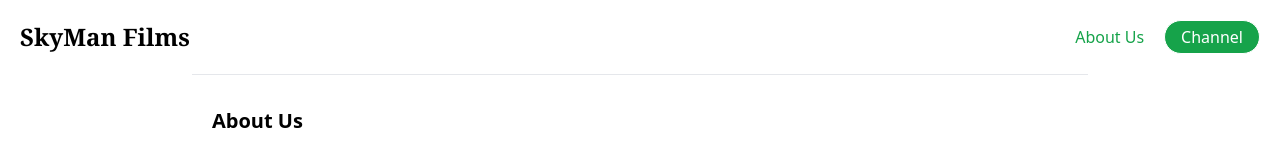
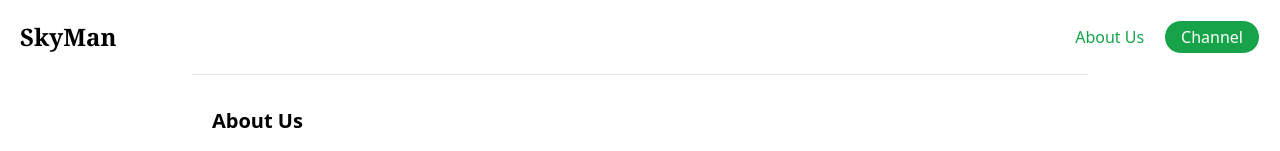
Before and after one commit to MistXrageYT/skyman-blog, a Next.js app: page /about in a window 1280 px wide. Shown: the top 151 px of the page. Built offline with nearby package versions, Linux system fonts and the light colour scheme.

Commit message:
Update Header.tsx

```diff
--- a/components/Header.tsx
+++ b/components/Header.tsx
@@ -5,7 +5,7 @@ function Header() {
         <header className="flex justify-between p-5 max-w-7xl mx-auto">
             <div className="flex items-center space-x-5">
                 <Link href='/'>
-                    <h1 className='w-44 object-contain cursor-pointer font-serif text-2xl font-bold'>SkyMan Films</h1>
+                    <h1 className='w-44 object-contain cursor-pointer font-serif text-2xl font-bold'>SkyMan</h1>
 
                 </Link>
             </div>
```
